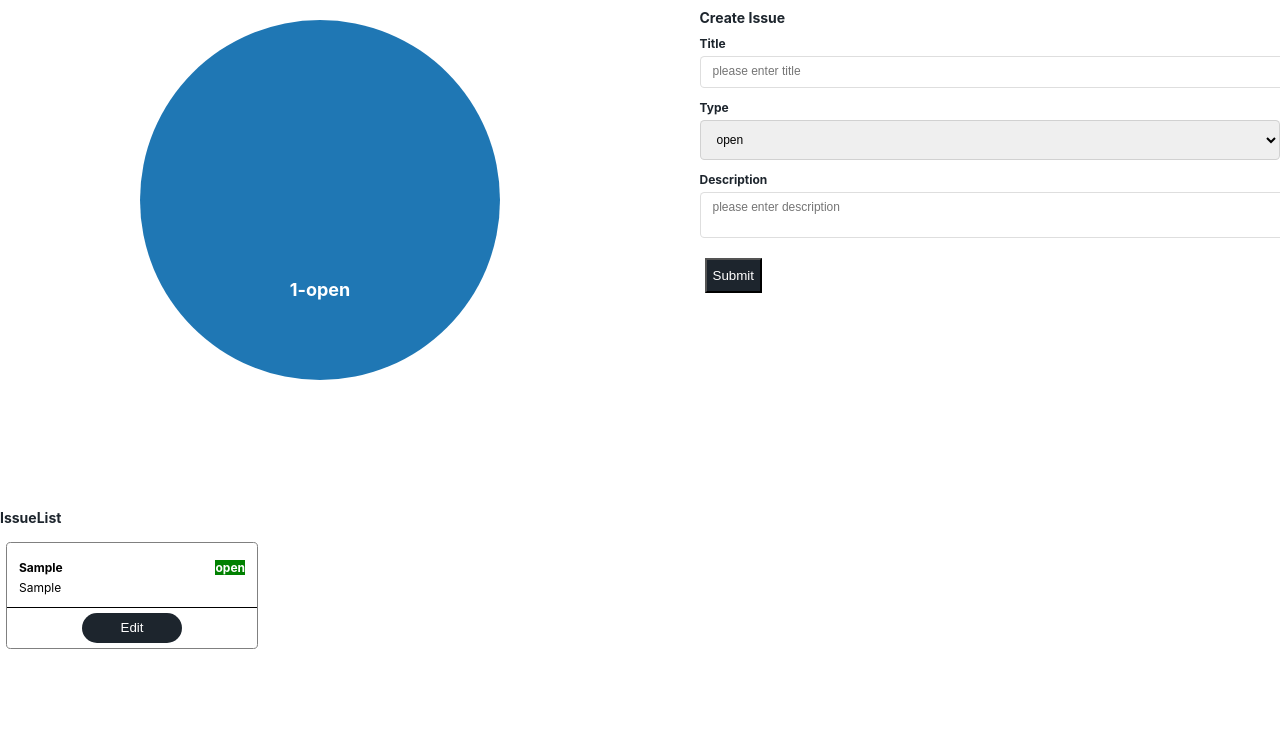
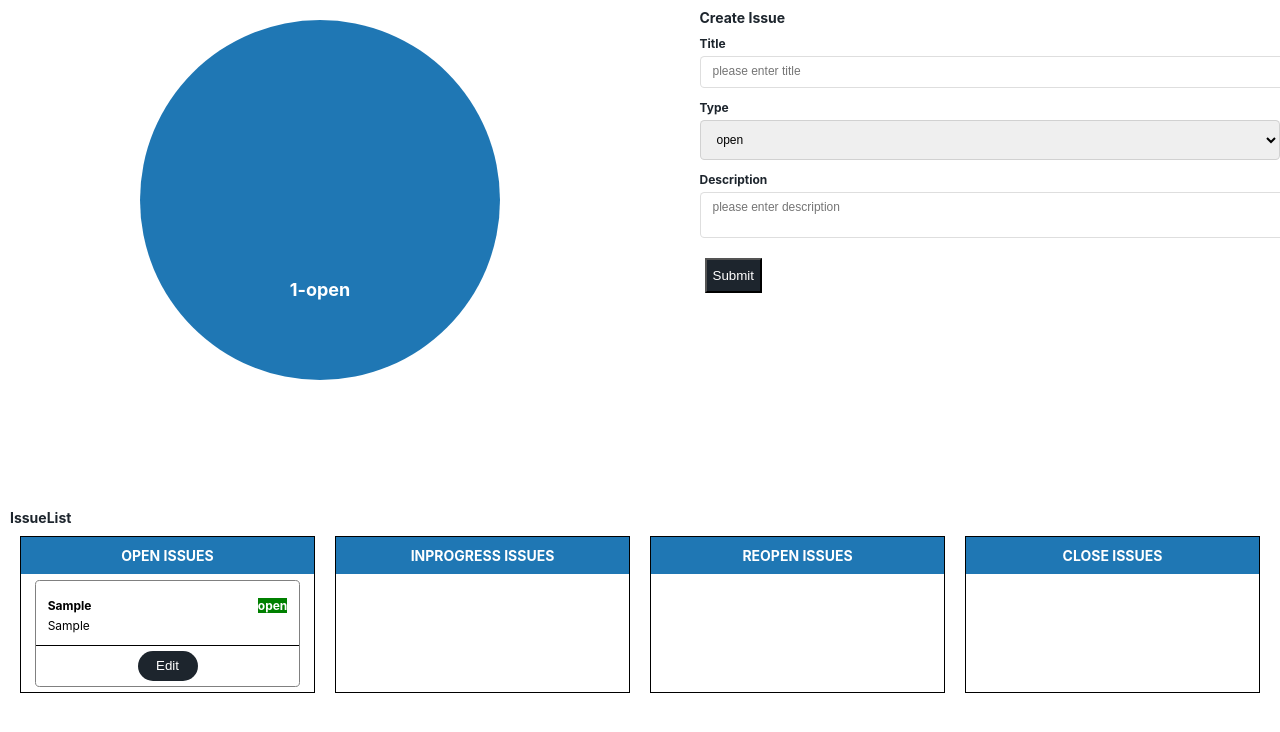
Before and after one commit to rakeshcheekatimala/react-app-issue-tracker, a React (Create React App) app: page / in a window 1280 px wide. Both pictures are taken after typing "Sample", "Sample" into the empty fields and a click on the button "Submit". Shown: the top 732 px of the page. Built offline with nearby package versions, Linux system fonts and the light colour scheme.

Commit message:
:wave: Adding the Feature of DragDrop Functionality to move the cards.

```diff
--- a/package.json
+++ b/package.json
@@ -5,6 +5,7 @@
   "dependencies": {
     "d3": "^5.7.0",
     "install": "^0.12.2",
+    "lodash": "^4.17.11",
     "npm": "^6.4.1",
     "prop-types": "^15.6.2",
     "react": "^16.6.1",
--- a/src/pages/IssueList/index.js
+++ b/src/pages/IssueList/index.js
@@ -1,9 +1,10 @@
 import React, { PureComponent } from "react";
 import { connect } from "react-redux";
 import PropTypes from "prop-types";
-import { getIssues, setIssue } from "../../store/actions/issue";
-import { findIssueById } from "../../utils";
+import { getIssues, setIssue, updateIssue } from "../../store/actions/issue";
+import { findIssueById, groupIssues } from "../../utils";
 import "./styles.css";
+const SECTIONS = ["open", "inprogress", "reopen", "close"];
 
 class IssueList extends PureComponent {
   componentDidMount() {
@@ -12,16 +13,49 @@ class IssueList extends PureComponent {
   renderEmptyMessage = () => {
     return <div> No Issues Created Yet</div>;
   };
+
   onEdit = id => {
     const { issues, editIssue } = this.props;
     const issue = findIssueById(issues, id);
     editIssue(issue);
   };
 
+  onDragOver = e => {
+    e.preventDefault();
+  };
+
+  onDrop = (e, section) => {
+    let id = e.dataTransfer.getData("id");
+    console.log(
+      "the drop status is to be changed",
+      "for the element",
+      id,
+      section
+    );
+    let { issues, dragUpdateIssue } = this.props;
+
+    let newObj = findIssueById(issues, id);
+    newObj.type = section;
+
+    console.log("the updated issues arrary is", issues);
+    dragUpdateIssue(newObj);
+  };
+
+  onDragStart = (e, id) => {
+    console.log("inside onDragStart", id, "the section");
+    e.dataTransfer.setData("id", id);
+    //store the element that is being dragged
+  };
+
   renderCards = issues => {
     return issues.map(issue => {
       return (
-        <div className="card" key={issue.id}>
+        <div
+          className="card"
+          key={issue.id}
+          draggable
+          onDragStart={e => this.onDragStart(e, issue.id)}
+        >
           <div className="content">
             <div className="header">
               {issue.title}
@@ -29,7 +63,6 @@ class IssueList extends PureComponent {
             </div>
             <div>{issue.description}</div>
           </div>
-
           <div className="action-group">
             <button className="edit-btn" onClick={() => this.onEdit(issue.id)}>
               Edit
@@ -39,15 +72,38 @@ class IssueList extends PureComponent {
       );
     });
   };
+
+  renderSections = (sections, result) => {
+    return sections.map((section, index) => {
+      return (
+        <div
+          className="issues"
+          key={index}
+          onDragOver={e => this.onDragOver(e)}
+          onDrop={e => this.onDrop(e, section)}
+        >
+          <h1> {section.toUpperCase()} ISSUES </h1>
+          {result[section] ? (
+            <div className="cards">{this.renderCards(result[section])}</div>
+          ) : null}
+        </div>
+      );
+    });
+  };
+
   render() {
     const { issues } = this.props;
+
+    let result = null;
+    if (issues) {
+      result = groupIssues(issues);
+    }
     return (
       <div className="issue-list-container">
         <h1>IssueList </h1>
-        <div className="cards">
-          {issues.length === 0
-            ? this.renderEmptyMessage()
-            : this.renderCards(issues)}
+
+        <div className="card-layout">
+          {SECTIONS ? this.renderSections(SECTIONS, result) : null}
         </div>
       </div>
     );
@@ -62,7 +118,8 @@ function mapStateToProps(state) {
 function mapDispatchToProps(dispatch) {
   return {
     loadIssues: () => getIssues(dispatch),
-    editIssue: issue => setIssue(dispatch, issue)
+    editIssue: issue => setIssue(dispatch, issue),
+    dragUpdateIssue: issue => updateIssue(dispatch, issue)
   };
 }
 
--- a/src/pages/IssueList/styles.css
+++ b/src/pages/IssueList/styles.css
@@ -52,9 +52,51 @@ button {
 
 .edit-btn {
   height: 30px;
+  width: 60px;
   border: none;
   background-color: #1d252d;
   color: #fff;
   border-radius: 20px;
-  width: 40%;
 }
+
+.card-layout {
+  display: flex;
+  flex-direction: row;
+}
+.card-layout .issues {
+  width: calc(100% - 20px);
+  border: 1px solid black;
+  margin: 0 10px;
+}
+
+.card-layout h1 {
+  text-align: center;
+  background: #1f77b4;
+  color: #fff;
+  padding: 10px;
+  margin: 0px;
+}
+
+.issue-list-container {
+  margin: 0px 10px;
+}
+
+.card-layout .cards {
+  justify-content: center;
+}
+
+.card-layout .card {
+  width: 90%;
+  margin: 2%;
+}
+
+@media only screen and (max-width: 768px) {
+  .card-layout {
+    display: flex;
+    flex-direction: column;
+    padding-bottom: 10px;
+  }
+  .card-layout .issues {
+    margin: 10px 10px;
+  }
+}
--- a/src/utils/index.js
+++ b/src/utils/index.js
@@ -1,3 +1,4 @@
+import { groupBy } from "lodash";
 export const findIssueById = (issues, id) => {
   if (issues.length > 0) {
     return issues.find(issue => issue.id === id);
@@ -7,11 +8,19 @@ export const findIssueById = (issues, id) => {
 
 // This function iterates the input which is an array based on keyName and returns the count of each label
 // for ex: issues arr of size 5 with keyName as 'type' returns { close: 2 , open:1, reopen:2} based on the input
-export const organizeChartData = (input,keyName) => {
+export const organizeChartData = (input, keyName) => {
   let result = {};
-  for(let i=0;i<input.length;i++) {
-    let type=input[i][keyName];
-    result.hasOwnProperty(type)?result[type]=++result[type]: result[type]=1;
+  for (let i = 0; i < input.length; i++) {
+    let type = input[i][keyName];
+    result.hasOwnProperty(type)
+      ? (result[type] = ++result[type])
+      : (result[type] = 1);
   }
   return result;
-}
+};
+
+export const groupIssues = arr => {
+  return groupBy(arr, function(n) {
+    return n.type;
+  });
+};
```
Also changed, not shown: 1 other file (tests, documents, lock files or other folders).
